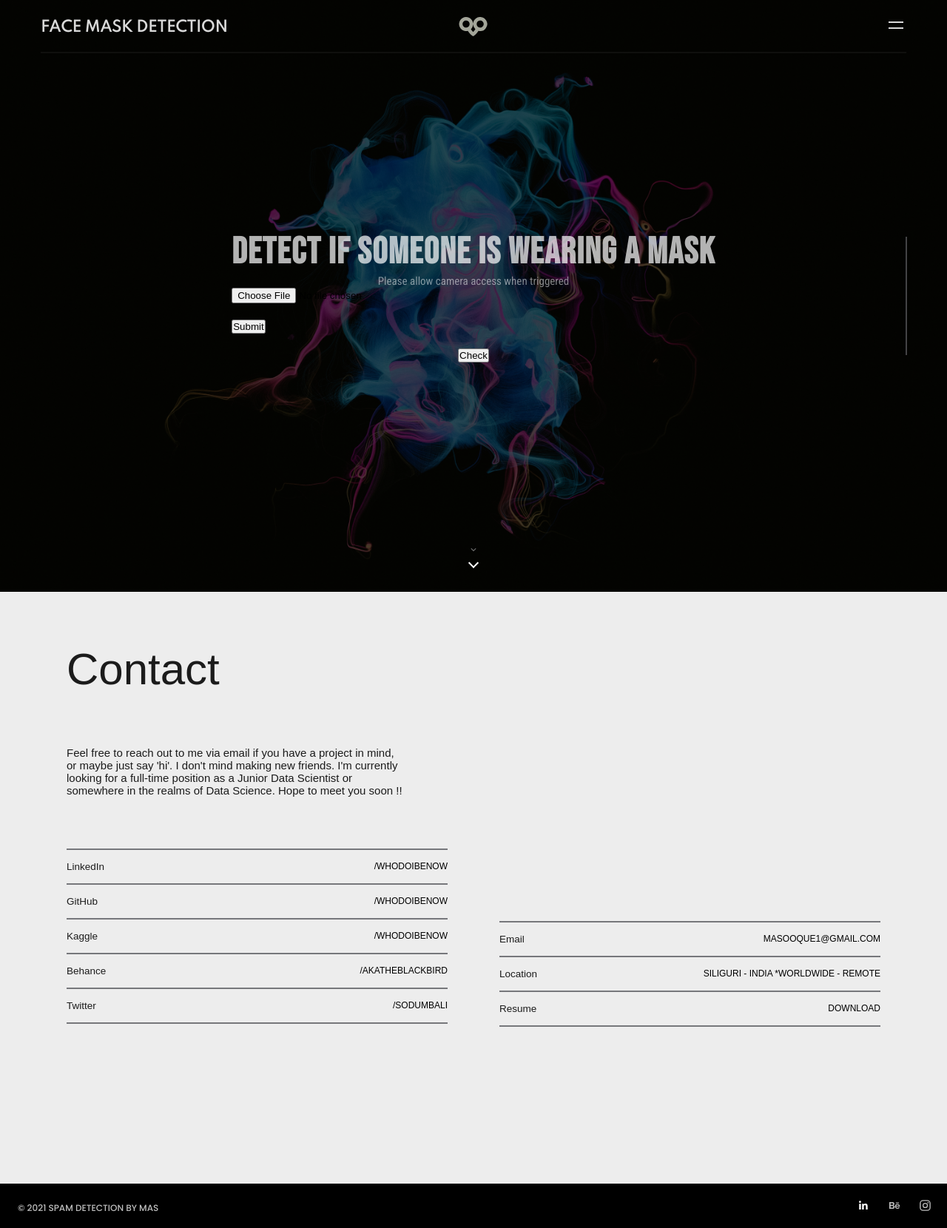
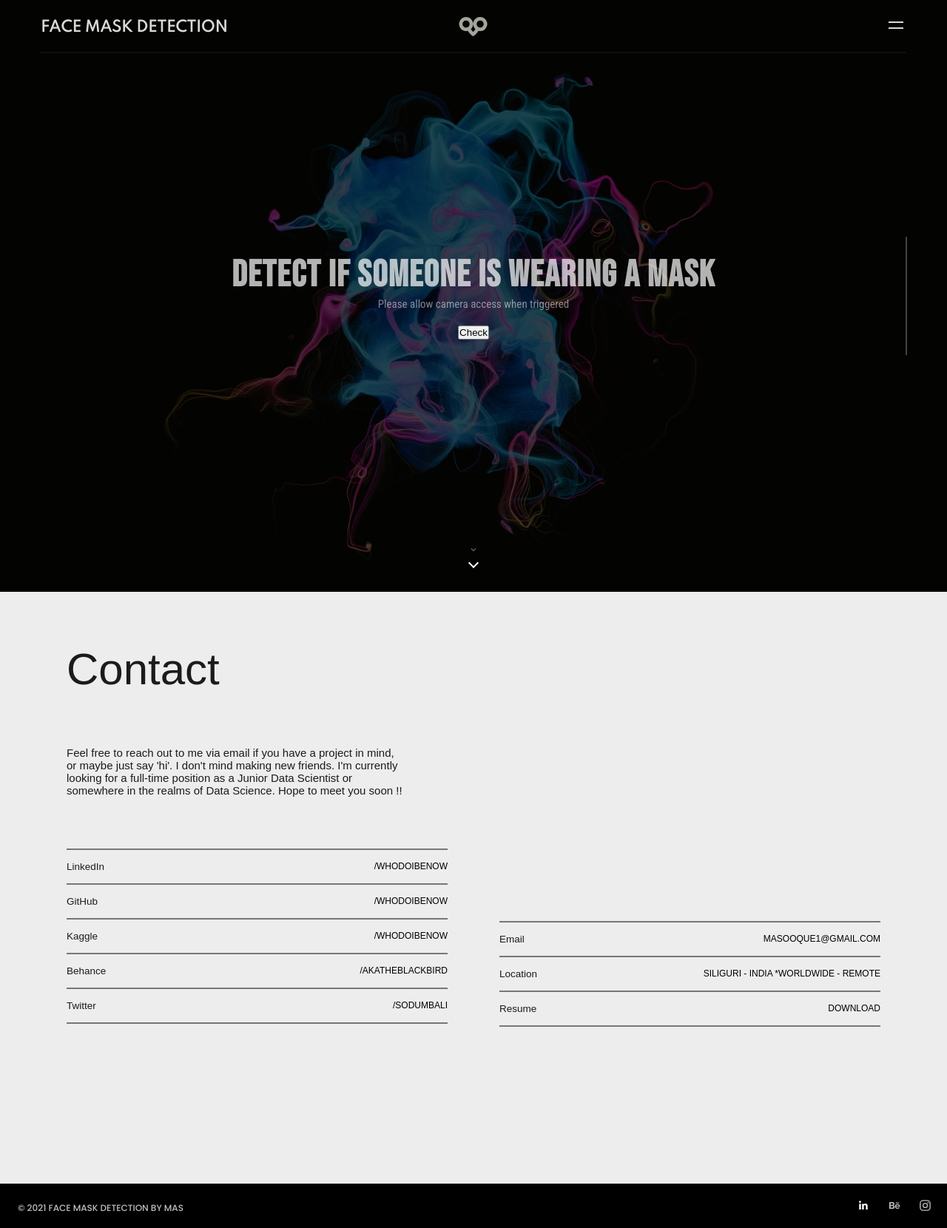
Before and after one commit to whodoibenow/maskisamust, a Flask app: page / in a window 1280 px wide. Shown: the whole page at 74% size. Run offline with Flask 2, Linux system fonts and the light colour scheme; some libraries are stand-ins or nearby versions; some web fonts are replaced.

Commit message:
Update try.html

```diff
--- a/templates/try.html
+++ b/templates/try.html
@@ -34,7 +34,7 @@
                         <li class="nav-item">
                             <a href="https://whodoibenow.github.io/portfolio/" class="nav-link">CONTACT</a>
                         </li>
-                        <p>© 2021 SPAM DETECTION by MAS</p>
+                        <p>© 2021 FACE MASK DETECTION by MAS</p>
 
                     </ul>
 
@@ -54,16 +54,11 @@
 
                             <h1>DETECT IF SOMEONE IS WEARING A MASK</h1>
                             <p>Please allow camera access when triggered</p>
-                            <form method="POST" action="{{url_for('mask_image')}}" enctype="multipart/form-data">
-				<input type="file" name='image' class='btn'><br><br><br>
-				<input type="submit" class='btn'>
-			    </form>
+
 			    <form action="/upload" method="post" enctype="multipart/form-data" id = "form">
 			      <div align="center" style="margin-top:20px">
 				  <div id="webcam" style="margin-bottom:10px"></div>
 				  <input id="button" type="button" value="Check" class="btn btn-primary" onclick="snap()">
-
-
 			      </div>
 			    </form>
 			    <div class="text-center" id="content"></div>
@@ -169,7 +164,7 @@
 
                     <section class="footer-content">
 
-                        <div class="footertext">© 2021 SPAM DETECTION by MAS</div>
+                        <div class="footertext">© 2021 FACE MASK DETECTION by MAS</div>
 
                         <div class="socialbox">
 
```
